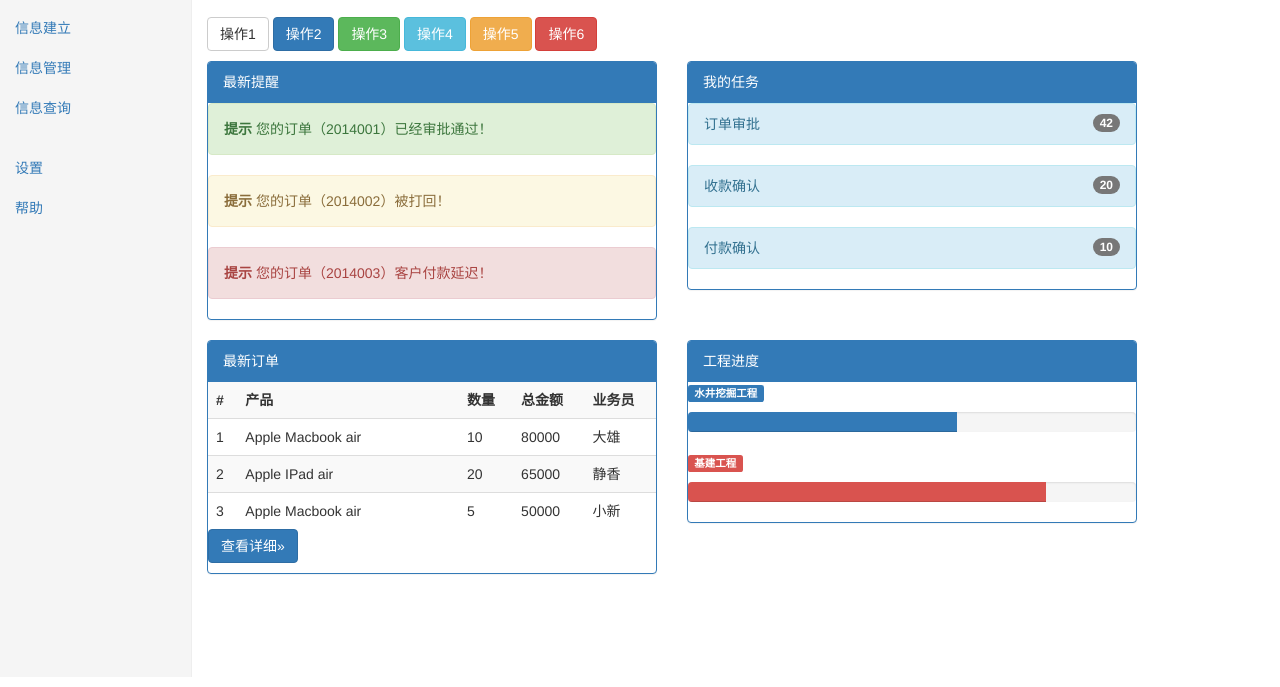
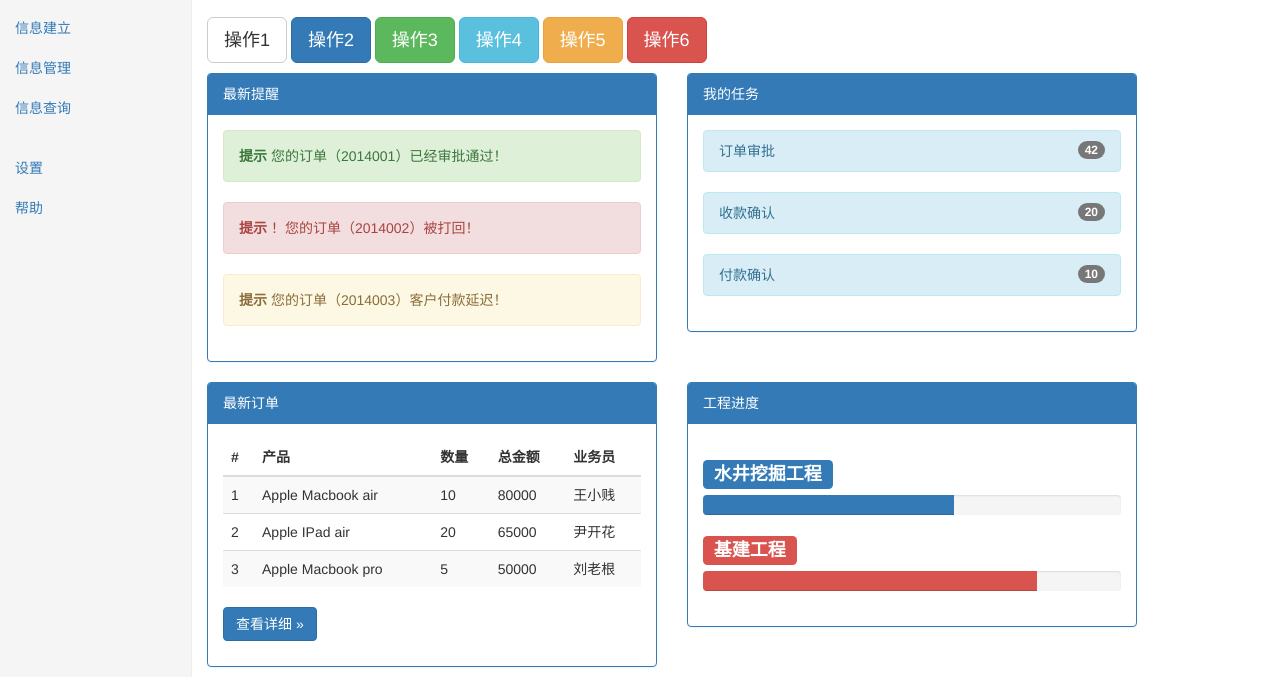
Before and after one commit to daxiongo/exam, a plain HTML site: page index.html in a window 1280 px wide. Shown: the part 123-810 px from the top of the page. Drawn offline with Linux system fonts and the light colour scheme.

Commit message:
添加作业

```diff
--- a/index.html
+++ b/index.html
@@ -44,9 +44,6 @@
         	margin-top: 20px;
         	margin-left: 15%;
         }
-        .badge{
-        	float: right;
-        }
 		@media (max-width: 1024px) {
 			.aaa{
 				display: none;
@@ -76,21 +73,23 @@
              <li class="dropdown">
               <a href="#" class="dropdown-toggle" data-toggle="dropdown" role="button" aria-haspopup="true" aria-expanded="false">功能 <span class="caret"></span></a>
               <ul class="dropdown-menu">
-                <small class="text-muted text-center"><li>业务功能</li></small>
-                <li class="text-center"><a href="#">信息建立</a></li>
-                <li class="text-center"><a href="#">信息查询</a></li>
-                <li class="text-center"><a href="#">信息管理</a></li>
+                <li class="dropdown-header">业务功能</li>
+                <li><a href="#">信息建立</a></li>
+                <li><a href="#">信息查询</a></li>
+                <li><a href="#">信息管理</a></li>
                 <li role="separator" class="divider"></li>
-                <small class="text-muted text-center"><li>系统功能</li></small>
-                <li class="text-center"><a href="#">设置</a></li>
+                <li class="dropdown-header">系统功能</li>
+                <li><a href="#">设置</a></li>
               </ul>
             </li>
             <li><a href="#">帮助</a></li>
           </ul>
           <form class="navbar-form navbar-right">
           	<div class="form-group">
-              <input type="text" class="form-control" placeholder="用户名">
-              <input type="password" class="form-control" placeholder="密码">
+          	  <input type="text" class="form-control" placeholder="用户名...">
+          	</div>
+            <div class="form-group">
+              <input type="password" class="form-control" placeholder="密码...">
             </div>
             <button type="submit" class="btn btn-default">登录</button>
           </form>
@@ -115,39 +114,43 @@
            </div>
       <div class="col-xs-9 bbb">
       	<div class="page-header">
-      	  <h1>控制台</h1>
+      	  <h1>管理控制台</h1>
       	</div>
         <p>
-        <button type="button" class="btn btn-default">操作1</button>
-        <button type="button" class="btn btn-primary">操作2</button>
-        <button type="button" class="btn btn-success">操作3</button>
-        <button type="button" class="btn btn-info">操作4</button>
-        <button type="button" class="btn btn-warning">操作5</button>
-        <button type="button" class="btn btn-danger">操作6</button>
+        <button type="button" class="btn btn-default btn-lg">操作1</button>
+        <button type="button" class="btn btn-primary btn-lg">操作2</button>
+        <button type="button" class="btn btn-success btn-lg">操作3</button>
+        <button type="button" class="btn btn-info btn-lg">操作4</button>
+        <button type="button" class="btn btn-warning btn-lg">操作5</button>
+        <button type="button" class="btn btn-danger btn-lg">操作6</button>
       </p>
         <div class="row">
           <div class="col-md-6">
             <div class="panel panel-primary">
             <div class="panel-heading">最新提醒</div>
-            <div class="alert alert-success">
+            <div class="panel-body">
+            <div class="alert alert-success" role='alert'>
               <strong>提示</strong> 您的订单（2014001）已经审批通过！
             </div>
-            <div class="alert alert-warning">
-              <strong>提示</strong> 您的订单（2014002）被打回！
+            <div class="alert alert-danger" role='alert'>
+              <strong>提示</strong> ！您的订单（2014002）被打回！
             </div>
-            <div class="alert alert-danger">
+            <div class="alert alert-warning" role='alert'>
               <strong>提示</strong> 您的订单（2014003）客户付款延迟！
+            </div>
           </div>
           </div>
         </div>
           <div class="col-md-6">
             <div class="panel panel-primary">
             <div class="panel-heading">我的任务</div>
+            <div class="panel-body">
             <ul class="nav nav-pills nav-stacked">
-              <li role="presentation"><a href="#" class="alert alert-info" role="alert">订单审批<span class="badge">42</span></a></li>
-              <li role="presentation"><a href="#" class="alert alert-info" role="alert">收款确认<span class="badge">20</span></a></li>
-              <li role="presentation"><a href="#" class="alert alert-info" role="alert">付款确认<span class="badge">10</span></a></li>
+              <li role="presentation"><a href="#" class="alert alert-info">订单审批<span class="badge pull-right">42</span></a></li>
+              <li role="presentation"><a href="#" class="alert alert-info">收款确认<span class="badge pull-right">20</span></a></li>
+              <li role="presentation"><a href="#" class="alert alert-info">付款确认<span class="badge pull-right">10</span></a></li>
             </ul>
+          </div>
         </div>
           </div>
         </div>
@@ -155,70 +158,66 @@
           <div class="col-md-6">
             <div class="panel panel-primary">
             <div class="panel-heading">最新订单</div>
+            <div class="panel-body">
             <table class="table table-striped">
+            	<thead>
             		<tr>
             		  <th>#</th>
             		  <th>产品</th>
-                <th></th>
-                <th></th>
-                <th></th>
             		  <th>数量</th>
             		  <th>总金额</th>
             		  <th>业务员</th>
             		</tr>
+            	</thead>
+            	<tbody>
             		<tr>
             		  <td>1</td>
             		  <td>Apple Macbook air</td>
-                <td></td>
-                <td></td>
-                <td></td>
             		  <td>10</td>
             		  <td>80000</td>
-                <td>大雄</td>
+            		  <td>王小贱</td>
             		</tr>
             		<tr>
             		  <td>2</td>
             		  <td>Apple IPad air</td>
-                <td></td>
-                <td></td>
-                <td></td>
             		  <td>20</td>
             		  <td>65000</td>
-                <td>静香</td>
+            		  <td>尹开花</td>
             		</tr>
             		<tr>
             		  <td>3</td>
-                <td>Apple Macbook air</td>
-                <td></td>
-                <td></td>
-                <td></td>
+            		  <td>Apple Macbook pro</td>
             		  <td>5</td>
             		  <td>50000</td>
-                <td>小新</td>
+            		  <td>刘老根</td>
             		</tr>
+            	</tbody>
             </table>
             <p>
-            <button type="button" class="btn btn-primary">查看详细&raquo;</button>
+            <button type="button" class="btn btn-primary">查看详细 &raquo;</button>
           </p>
+          </div>
         </div>
           </div>
           <div class="col-md-6">
             <div class="panel panel-primary">
             <div class="panel-heading">工程进度</div>
+            <div class="panel-body">
+            	<h3>
             <span class="label label-primary">水井挖掘工程</span>
-            <p>
+          </h3>
             <div class="progress">
               <div class="progress-bar" role="progressbar" aria-valuenow="60" aria-valuemin="0" aria-valuemax="100" style="width: 60%;">
               </div>
             </div>
-          </p>
+            <h3>
             <span class="label label-danger">基建工程</span>
-            <p>
+          </h3>
             <div class="progress">
               <div class="progress-bar progress-bar-danger" role="progressbar" aria-valuenow="80" aria-valuemin="0" aria-valuemax="100" style="width: 80%">
               </div>
             </div>
-          </p>
+          </div>
         </div>
           </div>
         </div>
```
Lines whose indentation alone changed are shown as unchanged.
